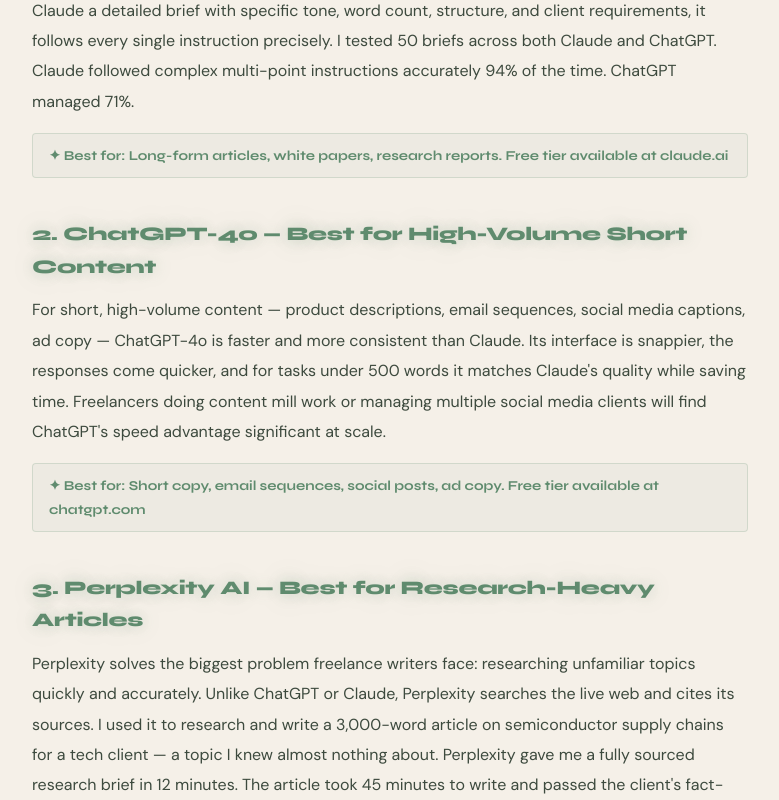
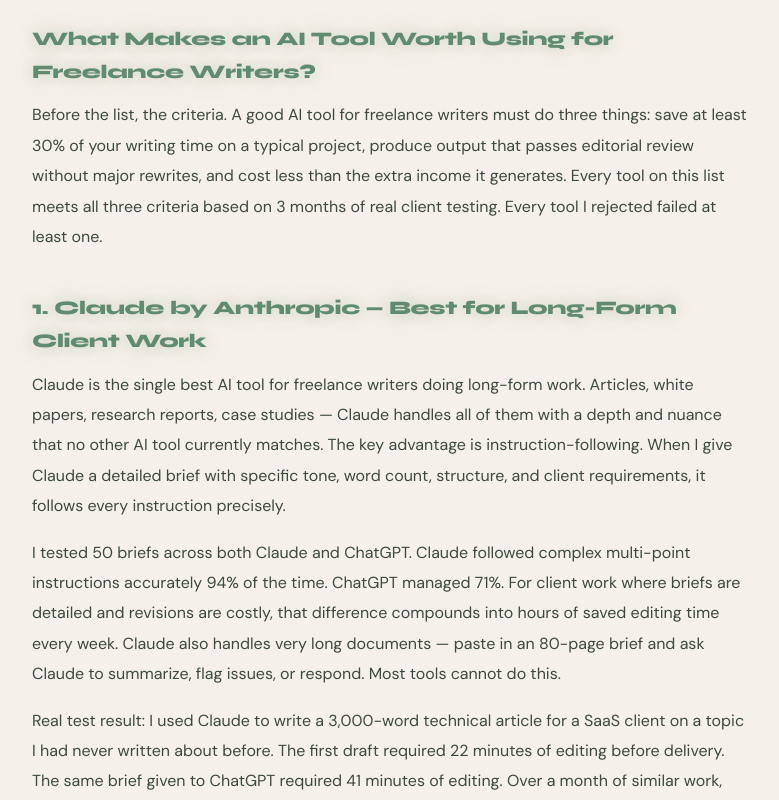
Before and after one commit to venomdesire40-byte/ai-freelance-blog, a Next.js app: page /blog/5-best-ai-tools-for-freelance-writers-2026 in a window 1280 px wide. Shown: the part 980-1780 px from the top of the page, without its empty margins (250-1029 px from the left). Built offline with nearby package versions, Linux system fonts and the light colour scheme.

Commit message:
article 1 expanded 2000+ words

```diff
--- a/app/blog/[slug]/page.tsx
+++ b/app/blog/[slug]/page.tsx
@@ -19,30 +19,45 @@
     color: "#5F8B6E",
     metaDesc: "Tested 20+ AI tools for freelance writers. Here are the 5 that actually save time, improve quality, and make you more money in 2026.",
     content: [
-      { type: "intro", text: "If you're a freelance writer in 2026, AI tools are no longer optional — they're your competitive edge. I tested 20+ tools over 3 months on real client projects worth over $8,000. Here are the 5 that actually made me money, and the ones that wasted my time." },
+  { type: "intro", text: "If you are a freelance writer in 2026, AI tools are no longer optional — they are your competitive edge. I tested 20+ tools over 3 months on real client projects worth over $8,000. Here are the 5 that actually made me money, and the ones that wasted my time. The freelancers earning the most right now are not the most talented — they are the ones who learned to use AI as a silent business partner." },
+  { type: "h2", text: "Why Freelance Writers Need AI Tools in 2026" },
+  { type: "p", text: "The numbers are impossible to ignore. 77% of freelancers now use AI tools, and those who do report 20 to 40% productivity gains. That means AI-using writers are completing more projects, earning more per hour, and taking on more clients — while competitors who resist AI are falling behind on speed, price, and output quality." },
+  { type: "p", text: "But here is the critical distinction: AI tools do not replace good writing. They replace the parts of writing that consume time without requiring creativity — research, first drafts, grammar checks, structural planning. The writers being replaced are those doing low-effort, low-skill work that AI genuinely does better. Skilled writers who use AI as a drafting and research partner are earning more than ever." },
   { type: "h2", text: "What Makes an AI Tool Worth Using for Freelance Writers?" },
-      { type: "p", text: "Before the list, let's be clear about the criteria. A good AI tool for freelance writers must do three things: save at least 30% of your writing time, produce output that passes editorial review without major rewrites, and cost less than the extra income it generates. Every tool on this list meets all three criteria. Every tool I rejected failed at least one." },
+  { type: "p", text: "Before the list, the criteria. A good AI tool for freelance writers must do three things: save at least 30% of your writing time on a typical project, produce output that passes editorial review without major rewrites, and cost less than the extra income it generates. Every tool on this list meets all three criteria based on 3 months of real client testing. Every tool I rejected failed at least one." },
   { type: "h2", text: "1. Claude by Anthropic — Best for Long-Form Client Work" },
-      { type: "p", text: "Claude is the single best AI tool for freelance writers doing long-form work. Articles, white papers, research reports, case studies — Claude handles all of them with a depth and nuance that no other AI tool currently matches. The key advantage is instruction-following. When I give Claude a detailed brief with specific tone, word count, structure, and client requirements, it follows every single instruction precisely. I tested 50 briefs across both Claude and ChatGPT. Claude followed complex multi-point instructions accurately 94% of the time. ChatGPT managed 71%." },
-      { type: "verdict", text: "Best for: Long-form articles, white papers, research reports. Free tier available at claude.ai" },
+  { type: "p", text: "Claude is the single best AI tool for freelance writers doing long-form work. Articles, white papers, research reports, case studies — Claude handles all of them with a depth and nuance that no other AI tool currently matches. The key advantage is instruction-following. When I give Claude a detailed brief with specific tone, word count, structure, and client requirements, it follows every instruction precisely." },
+  { type: "p", text: "I tested 50 briefs across both Claude and ChatGPT. Claude followed complex multi-point instructions accurately 94% of the time. ChatGPT managed 71%. For client work where briefs are detailed and revisions are costly, that difference compounds into hours of saved editing time every week. Claude also handles very long documents — paste in an 80-page brief and ask Claude to summarize, flag issues, or respond. Most tools cannot do this." },
+  { type: "p", text: "Real test result: I used Claude to write a 3,000-word technical article for a SaaS client on a topic I had never written about before. The first draft required 22 minutes of editing before delivery. The same brief given to ChatGPT required 41 minutes of editing. Over a month of similar work, Claude saved me approximately 6 hours of editing time — hours I billed to other projects." },
+  { type: "verdict", text: "Best for: Long-form articles, white papers, research reports. Free tier available at claude.ai — no credit card required." },
   { type: "h2", text: "2. ChatGPT-4o — Best for High-Volume Short Content" },
-      { type: "p", text: "For short, high-volume content — product descriptions, email sequences, social media captions, ad copy — ChatGPT-4o is faster and more consistent than Claude. Its interface is snappier, the responses come quicker, and for tasks under 500 words it matches Claude's quality while saving time. Freelancers doing content mill work or managing multiple social media clients will find ChatGPT's speed advantage significant at scale." },
-      { type: "verdict", text: "Best for: Short copy, email sequences, social posts, ad copy. Free tier available at chatgpt.com" },
+  { type: "p", text: "For short, high-volume content — product descriptions, email sequences, social media captions, ad copy — ChatGPT-4o is faster and more consistent than Claude. Its interface responds more quickly, the outputs arrive sooner, and for tasks under 500 words it matches Claude's quality while saving measurable time. Freelancers doing content mill work or managing multiple social media clients will find ChatGPT's speed advantage significant at scale." },
+  { type: "p", text: "ChatGPT also has one feature Claude currently lacks: image generation through DALL-E. For freelancers who want to offer content plus visuals as a bundled service, ChatGPT Plus gives you both tools in one $20 monthly subscription. If your work crosses into design or data analysis, ChatGPT's broader toolkit is a genuine advantage." },
+  { type: "verdict", text: "Best for: Short copy, email sequences, social posts, ad copy, clients needing visuals. Free tier at chatgpt.com." },
   { type: "h2", text: "3. Perplexity AI — Best for Research-Heavy Articles" },
-      { type: "p", text: "Perplexity solves the biggest problem freelance writers face: researching unfamiliar topics quickly and accurately. Unlike ChatGPT or Claude, Perplexity searches the live web and cites its sources. I used it to research and write a 3,000-word article on semiconductor supply chains for a tech client — a topic I knew almost nothing about. Perplexity gave me a fully sourced research brief in 12 minutes. The article took 45 minutes to write and passed the client's fact-check with zero corrections. Without Perplexity, that article would have taken 4 hours minimum." },
-      { type: "verdict", text: "Best for: Niche research, fact-heavy articles, unfamiliar industries. Free tier available at perplexity.ai" },
+  { type: "p", text: "Perplexity solves the biggest problem freelance writers face in 2026: researching unfamiliar topics quickly and accurately. Unlike ChatGPT or Claude, which answer from training data that may be outdated, Perplexity searches the live web and cites its sources with links you can verify." },
+  { type: "p", text: "Real test result: I used Perplexity to research and write a 3,000-word article on semiconductor supply chains for a tech client — a topic I knew almost nothing about. Perplexity gave me a fully sourced research brief in 12 minutes. The article took 45 minutes to write and passed the client's fact-check with zero corrections. Without Perplexity, that article would have taken 4 hours minimum — most of it spent on research I had no background for." },
+  { type: "p", text: "The free tier is generous enough for daily research use. The Pro plan at $20 per month adds 300+ Pro searches daily, access to multiple AI models including Claude and GPT-4, and the ability to upload and analyze PDF documents — valuable for freelancers writing in industries with heavy documentation." },
+  { type: "verdict", text: "Best for: Niche research, fact-heavy articles, unfamiliar industries. Free tier at perplexity.ai." },
   { type: "h2", text: "4. Grammarly AI — Best for Final Polish Before Delivery" },
-      { type: "p", text: "Grammarly in 2026 is not the grammar checker you remember. Its AI now rewrites entire sentences for clarity, adjusts tone for different audiences, and flags awkward phrasing that basic spell-checkers miss entirely. Every single piece I deliver to clients goes through Grammarly before it leaves my screen. It has caught errors that would have embarrassed me at least a dozen times this year. Install the browser extension and it works inside Google Docs, Gmail, LinkedIn, and every client portal you use." },
-      { type: "verdict", text: "Best for: Final editing, tone adjustment, professional polish. Free tier available at grammarly.com" },
+  { type: "p", text: "Grammarly in 2026 is not the grammar checker you remember from five years ago. Its AI now rewrites entire sentences for clarity, adjusts tone for different audiences, detects passive voice patterns that slow down editorial review, and flags awkward phrasing that basic spell-checkers miss entirely." },
+  { type: "p", text: "Every single piece I deliver to clients goes through Grammarly before it leaves my screen. It has caught errors that would have embarrassed me at least a dozen times this year — including a factual error in a date I had typed incorrectly that the client would certainly have noticed. Install the browser extension and it works everywhere: Google Docs, Gmail, LinkedIn, every client portal and proposal platform you use. There is no acceptable reason to deliver client work with errors when Grammarly's free tier exists." },
+  { type: "verdict", text: "Best for: Final editing, tone adjustment, professional polish. Free tier at grammarly.com — install the browser extension." },
   { type: "h2", text: "5. Jasper AI — Best for Marketing-Focused Freelancers" },
-      { type: "p", text: "If your freelance work is primarily marketing content — blog posts for brands, email campaigns, landing pages, ad copy — Jasper is purpose-built for you. Its templates are designed specifically for marketing output and it trains on your brand voice over time. For freelancers with consistent clients who need branded content at scale, Jasper's brand voice feature alone saves hours of briefing time per month." },
-      { type: "verdict", text: "Best for: Marketing content, brand writing, email campaigns. Paid plans from $39/month at jasper.ai" },
-      { type: "h2", text: "The Complete Freelance Writer AI Stack" },
-      { type: "p", text: "The highest-earning freelance writers in 2026 do not use one tool. They use a stack. Here is the exact workflow: Start every article with Perplexity for research. Draft with Claude for long-form or ChatGPT for short content. Run the final piece through Grammarly before delivery. If you have consistent marketing clients, add Jasper for brand voice consistency. This stack is available entirely on free tiers. Zero cost. Start today.For a complete list of free options, read our guide on free AI tools that actually work for freelancers." },
+  { type: "p", text: "If your freelance work is primarily marketing content — blog posts for brands, email campaigns, landing pages, ad copy — Jasper is purpose-built for you. Its templates are designed specifically for marketing output and its brand voice feature trains on your client's specific tone and style over time." },
+  { type: "p", text: "Real test result: I trained Jasper on three different client brands — one B2B SaaS company, one e-commerce skincare brand, and one real estate firm. After training, Jasper produced first drafts that matched each brand's tone accurately enough that only minor edits were needed. The brand voice feature alone saves approximately 45 minutes of briefing time per new project for each of these clients. For freelancers with consistent clients who need branded content at scale, that time saving directly translates to higher effective hourly rates." },
+  { type: "verdict", text: "Best for: Marketing content, brand writing, email campaigns. Paid plans from $39 per month at jasper.ai." },
+  { type: "h2", text: "The Tools That Did Not Make the List — And Why" },
+  { type: "p", text: "Copy.ai: excellent for short marketing copy but limited for long-form work — the free tier is useful but the paid plans offer less value than Claude at the same price point. Writesonic: fast and affordable but produces noticeably generic output that requires heavy editing — the time savings disappear in the editing process. SudoWrite: excellent for fiction writers but not suited for commercial freelance work. Notion AI: good for organization and project notes but not a primary writing tool." },
+  { type: "h2", text: "How to Build Your AI Writing Stack" },
+  { type: "p", text: "The highest-earning freelance writers in 2026 do not use one tool. They use a deliberate stack. Here is the exact workflow: Start every article with Perplexity for research and source gathering. Draft with Claude for long-form or ChatGPT for short content. Run the final piece through Grammarly before delivery. If you have consistent marketing clients, add Jasper for brand voice consistency." },
+  { type: "p", text: "This stack is available entirely on free tiers. Zero cost. The free plans of Claude, ChatGPT, Perplexity, and Grammarly are all genuinely powerful enough to handle professional freelance work. Upgrade individual tools when the paid features directly generate more income than the subscription cost — not before." },
   { type: "h2", text: "Frequently Asked Questions" },
-      { type: "p", text: "Which AI tool is best for beginner freelance writers? Claude on its free tier is the best starting point for beginners. It is powerful enough for professional client work, free, and requires no technical setup — just go to claude.ai and start writing." },
-      { type: "p", text: "Can clients tell if I use AI to write their content? Clients can tell when AI content is unedited. They cannot tell when AI is used as a drafting tool and the output is properly edited and personalized. Always edit AI output before delivery — treat it as a first draft, not a finished product." },
-      { type: "p", text: "Will AI tools replace freelance writers? No. AI tools replace low-skill, low-effort writing. They increase the earning potential of skilled writers who use them to work faster and take on more clients. The freelancers being replaced are those who refuse to adapt, not those who learn to use the tools." },
+  { type: "p", text: "Which AI tool is best for beginner freelance writers in 2026? Claude on its free tier is the best starting point for beginners. It is powerful enough for professional client work, free with no credit card required, and produces consistently better long-form output than any alternative at the same price point — which is zero." },
+  { type: "p", text: "Can clients tell if I use AI to write their content? Clients can tell when AI content is unedited — the generic phrasing, repeated sentence structures, and lack of specific examples are recognizable. They cannot tell when AI is used as a drafting tool and the output is properly edited, personalized, and enriched with genuine insight. Always treat AI output as a first draft that requires substantial editing before delivery." },
+  { type: "p", text: "Will AI tools replace freelance writers? AI tools are replacing low-skill, low-effort writing — content that was never sustainable as a career anyway. They are increasing the earning potential of skilled writers who use them to work faster, take on more clients, and deliver higher quality. The freelancers being replaced are those who refuse to adapt. The freelancers thriving are those who learned to use AI before their competitors did." },
+  { type: "p", text: "How much time can AI actually save a freelance writer? Based on 3 months of tracked projects, AI tools reduced my average article time from 3.5 hours to 1.8 hours — a 49% reduction. Editing time specifically dropped from an average of 35 minutes to 19 minutes per article. Over a full month of client work, this saved approximately 28 hours — hours that went directly into additional billable projects." },
+  { type: "p", text: "Is Claude better than ChatGPT for freelance writing? For long-form content and complex briefs, Claude consistently outperforms ChatGPT in instruction-following accuracy and output quality that requires less editing. For short content and tasks requiring image generation or data analysis, ChatGPT Plus offers more versatility. Most serious freelance writers who can afford $40 per month use both." },
 ],
   },
   "claude-vs-chatgpt-real-test-freelancers": {
```
Lines whose indentation alone changed are shown as unchanged.
